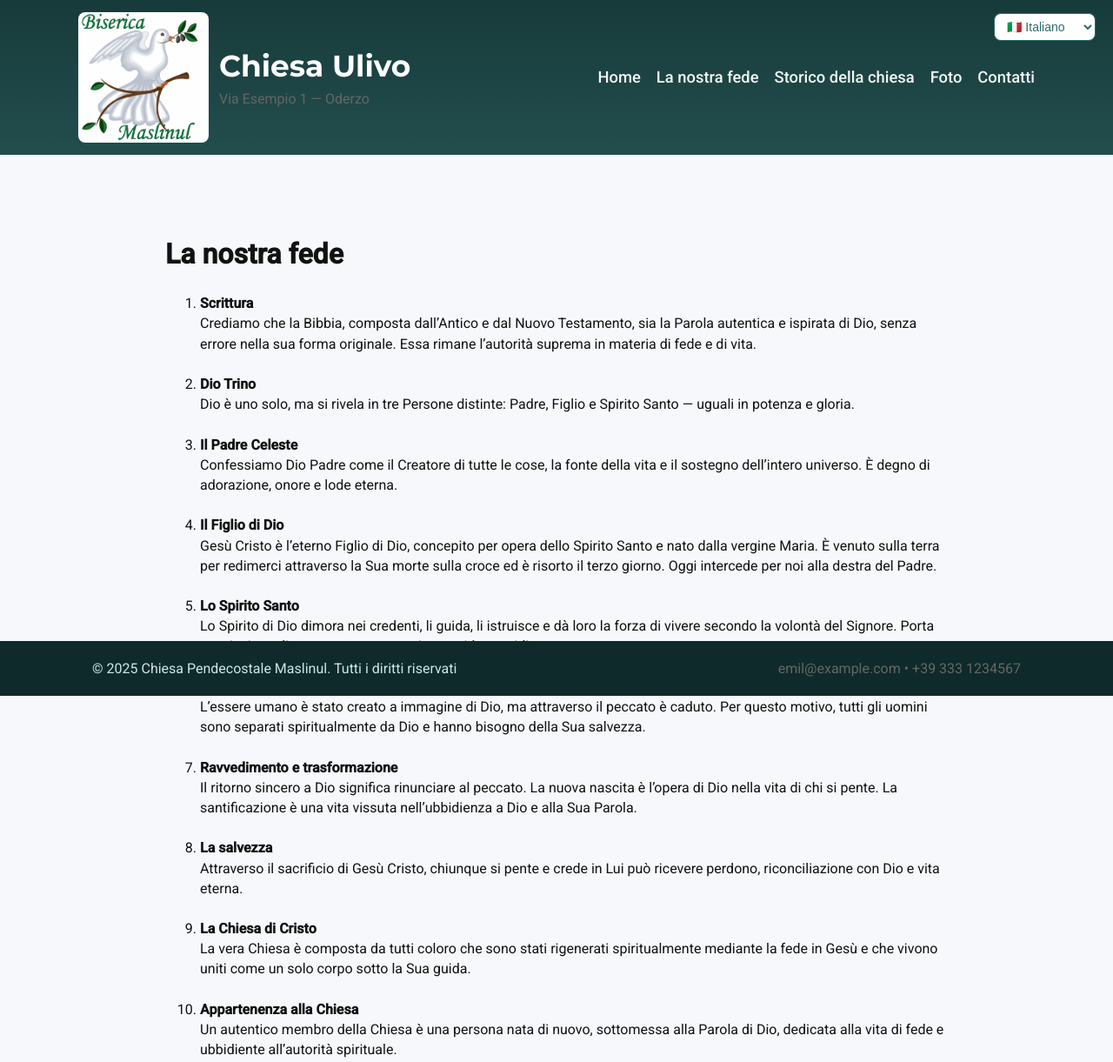
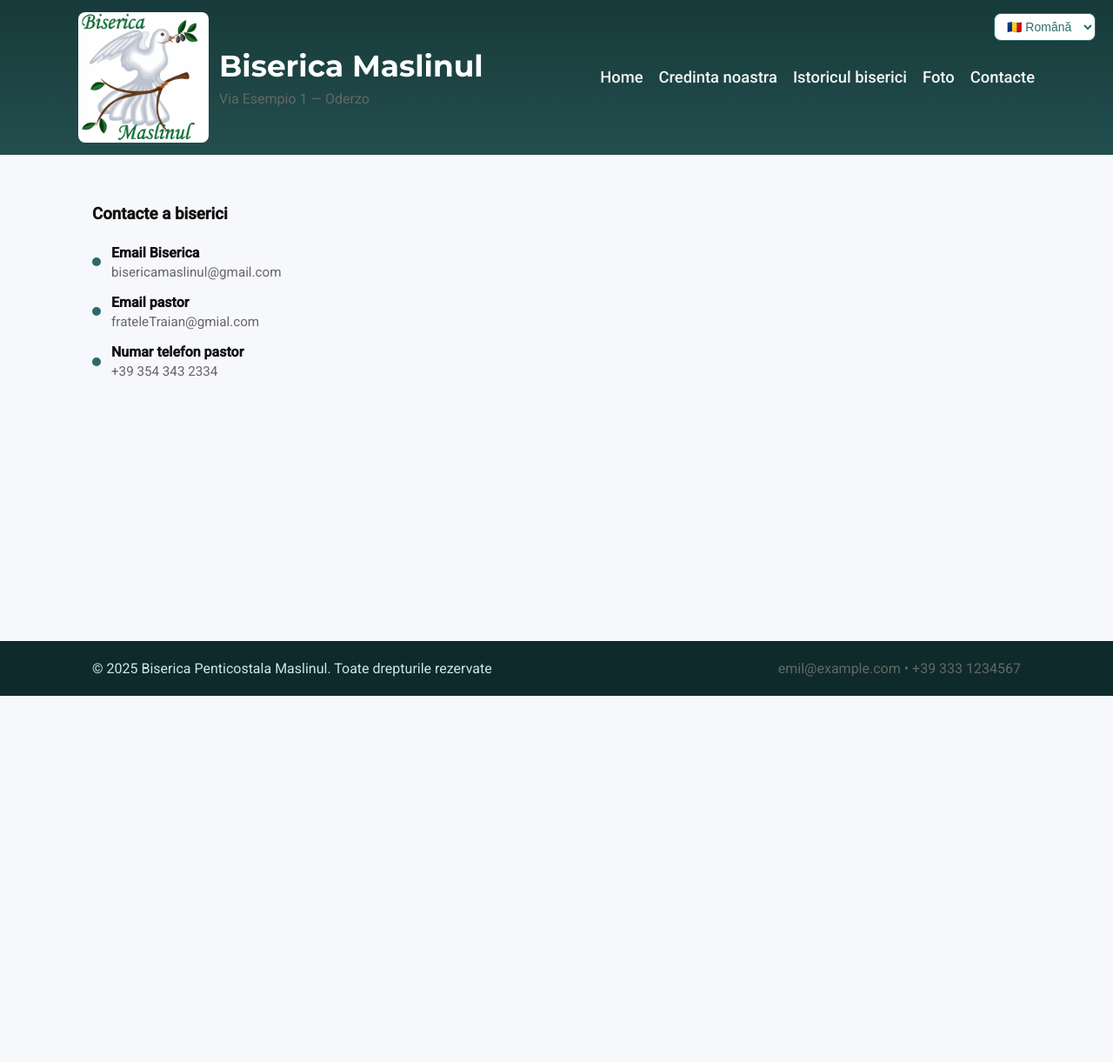
Before and after one commit to AxNatanael/Biserica-Maslinul, a plain HTML site: page contatti_it.html in a window 1280 px wide. Shown: the top 1221 px of the page at 87% size. After the commit the page ends 800 px from the top, so only its background shows below. Drawn offline with Linux system fonts and the light colour scheme.

Commit message:
Update contatti_it.html

```diff
--- a/contatti_it.html
+++ b/contatti_it.html
@@ -1,5 +1,5 @@
 <!doctype html>
-<html lang="it">
+<html lang="ro">
     <head>
         <meta charset="utf-8" />
         <meta name="viewport" content="width=device-width,initial-scale=1" />
@@ -16,149 +16,71 @@
             <button class="mobile-nav-toggle" aria-label="Apri menu">☰</button>
             <nav class="salame">
                 <ul style="list-style-type: none;">
-          <li><a href="index_it.html">Home</a></li>
-          <li><a href="fede_it.html">La nostra fede</a></li>
-          <li><a href="storicoChiesa_it.html">Storico della chiesa</a></li>
-          <li><a href="foto_it.html">Foto</a></li>
-          <li><a href="contatti_it.html">Contatti</a></li>
+                <li><a href="index.html">Home</a></li>
+                    <li><a href="fede.html">Credinta noastra</a></li>
+                    <li><a href="storicoChiesa.html">Istoricul biserici</a></li>
+                    <li><a href="foto.html">Foto</a></li>
+                    <li><a href="contatti.html">Contacte</a></li>
                 </ul>
             </nav>
             <div class="container topbar">
                 <div class="brand">
                 <img src="immagini/poza porumbel.png" alt="logo">
                 <div>
-            <h1>Chiesa Ulivo</h1>
+                    <h1>Biserica Maslinul</h1>
                     <div class="muted">Via Esempio 1 — Oderzo</div>
                 </div>
                 </div>
                 <nav class="main-nav" aria-label="Main navigation">
                     <div class="language-switcher">
                         <select onchange="location = this.value;">
-              <option value="fede.html" >🇷🇴 Română</option>
-              <option value="fede_it.html" selected >🇮🇹 Italiano</option>
+                            <option value="contatti.html" selected>🇷🇴 Română</option>
+                            <option value="contatti_it.html">🇮🇹 Italiano</option>
                         </select>
                     </div>
                     <ul>
-            <li><a href="index_it.html">Home</a></li>
-            <li><a href="fede_it.html">La nostra fede</a></li>
-            <li><a href="storicoChiesa_it.html">Storico della chiesa</a></li>
-            <li><a href="foto_it.html">Foto</a></li>
-            <li><a href="contatti_it.html">Contatti</a></li>
+                        <li><a href="index.html">Home</a></li>
+                        <li><a href="fede.html">Credinta noastra</a></li>
+                        <li><a href="storicoChiesa.html">Istoricul biserici</a></li>
+                        <li><a href="foto.html">Foto</a></li>
+                        <li><a href="contatti.html">Contacte</a></li>
                     </ul>
                 </nav>
             </div>
         </header>
+        <main class="container">
+            <section id="eventi">
+                <h3>Contacte a biserici</h3>
+                <div class="card events-list">
+                <article class="event">
+                    <div class="dot" aria-hidden></div>
+                    <div>
+                    <h4>Email Biserica</h4>
+                    <p class="muted">bisericamaslinul@gmail.com</p>
+                    </div>
+                </article>
 
-    <main class="container">
-        <div class="contenitore">
-            <h1>La nostra fede</h1>
-            <ol class="lista-fede">
-            <li>
-                <strong>Scrittura</strong><br>
-                Crediamo che la Bibbia, composta dall’Antico e dal Nuovo Testamento, sia la Parola autentica e ispirata di Dio, senza errore nella sua forma originale. Essa rimane l’autorità suprema in materia di fede e di vita.
-            </li>
-            <br>
-            <li>
-                <strong>Dio Trino</strong><br>
-                Dio è uno solo, ma si rivela in tre Persone distinte: Padre, Figlio e Spirito Santo — uguali in potenza e gloria.
-            </li>
-            <br>
-            <li>
-                <strong>Il Padre Celeste</strong><br>
-                Confessiamo Dio Padre come il Creatore di tutte le cose, la fonte della vita e il sostegno dell’intero universo. È degno di adorazione, onore e lode eterna.
-            </li>
-            <br>
-            <li>
-                <strong>Il Figlio di Dio</strong><br>
-                Gesù Cristo è l’eterno Figlio di Dio, concepito per opera dello Spirito Santo e nato dalla vergine Maria. È venuto sulla terra per redimerci attraverso la Sua morte sulla croce ed è risorto il terzo giorno. Oggi intercede per noi alla destra del Padre.
-            </li>
-            <br>
-            <li>
-                <strong>Lo Spirito Santo</strong><br>
-                Lo Spirito di Dio dimora nei credenti, li guida, li istruisce e dà loro la forza di vivere secondo la volontà del Signore. Porta convinzione di peccato, nuova nascita e guida quotidiana.
-            </li>
-            <br>
-            <li>
-                <strong>L’uomo e il peccato</strong><br>
-                L’essere umano è stato creato a immagine di Dio, ma attraverso il peccato è caduto. Per questo motivo, tutti gli uomini sono separati spiritualmente da Dio e hanno bisogno della Sua salvezza.
-            </li>
-            <br>
-            <li>
-                <strong>Ravvedimento e trasformazione</strong><br>
-                Il ritorno sincero a Dio significa rinunciare al peccato. La nuova nascita è l’opera di Dio nella vita di chi si pente. La santificazione è una vita vissuta nell’ubbidienza a Dio e alla Sua Parola.
-            </li>
-            <br>
-            <li>
-                <strong>La salvezza</strong><br>
-                Attraverso il sacrificio di Gesù Cristo, chiunque si pente e crede in Lui può ricevere perdono, riconciliazione con Dio e vita eterna.
-            </li>
-            <br>
-            <li>
-                <strong>La Chiesa di Cristo</strong><br>
-                La vera Chiesa è composta da tutti coloro che sono stati rigenerati spiritualmente mediante la fede in Gesù e che vivono uniti come un solo corpo sotto la Sua guida.
-            </li>
-            <br>
-            <li>
-                <strong>Appartenenza alla Chiesa</strong><br>
-                Un autentico membro della Chiesa è una persona nata di nuovo, sottomessa alla Parola di Dio, dedicata alla vita di fede e ubbidiente all’autorità spirituale.
-            </li>
-            <br>
-            <li>
-                <strong>Cammino spirituale</strong><br>
-                La vita cristiana si vive in dipendenza dallo Spirito Santo, riflettendo il carattere di Cristo attraverso amore, unità e santità.
-            </li>
-            <br>
-            <li>
-                <strong>Battesimo in acqua</strong><br>
-                Il battesimo è una testimonianza esteriore di un cambiamento interiore, che simboleggia la morte e la risurrezione con Cristo. È riservato a coloro che si sono pentiti e sono nati di nuovo.
-            </li>
-            <br>
-            <li>
-                <strong>Battesimo con lo Spirito Santo</strong><br>
-                Questa esperienza è distinta dalla salvezza e dona al credente potenza spirituale per la vita e per un servizio efficace.
-            </li>
-            <br>
-            <li>
-                <strong>I doni dello Spirito</strong><br>
-                Dio concede alla Chiesa diverse capacità spirituali, tramite lo Spirito Santo, per l’edificazione e il rafforzamento del Corpo di Cristo.
-            </li>
-            <br>
-            <li>
-                <strong>Il frutto dello Spirito</strong><br>
-                Una vita guidata dallo Spirito sarà contraddistinta da frutti visibili: amore, pace, pazienza, bontà, fedeltà, mansuetudine e autocontrollo.
-            </li>
-            <br>
-            <li>
-                <strong>La Cena del Signore</strong><br>
-                Essa è una commemorazione sacra della morte di Cristo ed è riservata a coloro che sono nati di nuovo, che vivono una vita pura e sono stati battezzati.
-            </li>
-            <br>
-            <li>
-                <strong>Il servizio</strong><br>
-                Tutti i credenti sono chiamati a servire, ma Dio stabilisce alcuni ministri spirituali in ruoli speciali per l’edificazione della Chiesa.
-            </li>
-            <br>
-            <li>
-                <strong>La famiglia</strong><br>
-                La famiglia è un’istituzione creata da Dio, fondata sul matrimonio tra un uomo e una donna, basata su amore, fedeltà e patto sacro.
-            </li>
-            <br>
-            <li>
-                <strong>La missione della Chiesa</strong><br>
-                Siamo inviati ad annunciare il Vangelo in tutto il mondo, a fare discepoli e a insegnare loro a osservare gli insegnamenti di Gesù Cristo.
-            </li>
-            <br>
-            <li>
-                <strong>Il destino finale</strong><br>
-                Attendiamo il ritorno di Gesù per prendere con Sé la Sua Chiesa. Crediamo nella risurrezione dei morti, nel giudizio finale e in un’esistenza eterna: o insieme a Dio in cielo, o separati per sempre nella condanna dell’inferno.
-            </li>
-            </ol>
+                <article class="event">
+                    <div class="dot"></div>
+                    <div>
+                    <h4>Email pastor</h4>
+                    <p class="muted">frateleTraian@gmial.com</p>
                     </div>
+                </article>
+
+                <article class="event">
+                    <div class="dot"></div>
+                    <div>
+                    <h4>Numar telefon pastor</h4>
+                    <p class="muted">+39 354 343 2334</p>
+                    </div>
+                </article>
+                </div>
+            </section>
         </main>
-
         <footer>
             <div class="container" style="display:flex;justify-content:space-between;align-items:center;gap:12px;flex-wrap:wrap">
-        <div>© 2025 Chiesa Pendecostale Maslinul. Tutti i diritti riservati</div>
+                <div>© 2025 Biserica Penticostala Maslinul. Toate drepturile rezervate</div>
                 <div class="muted">emil@example.com • +39 333 1234567</div>
             </div>
         </footer>
```
Lines whose indentation alone changed are shown as unchanged.
